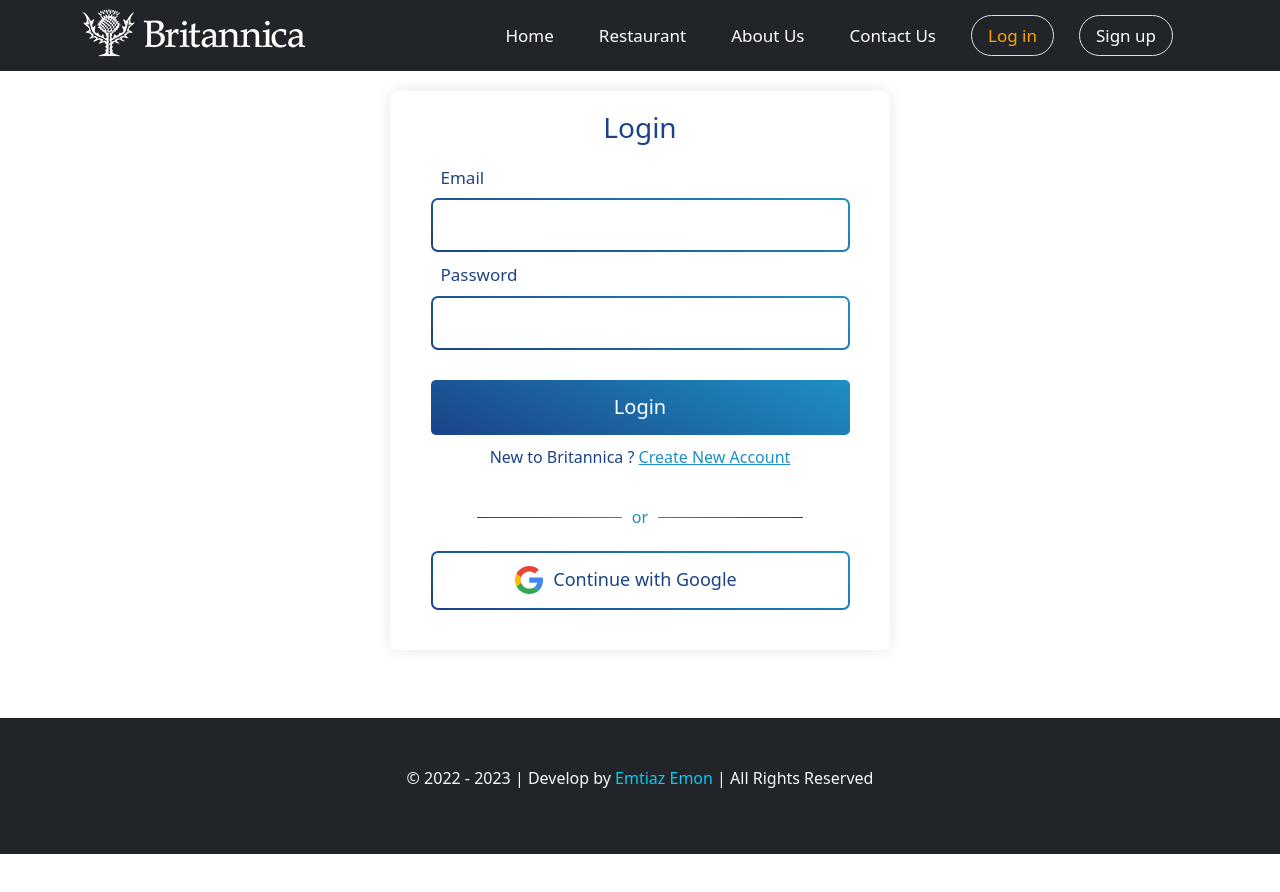
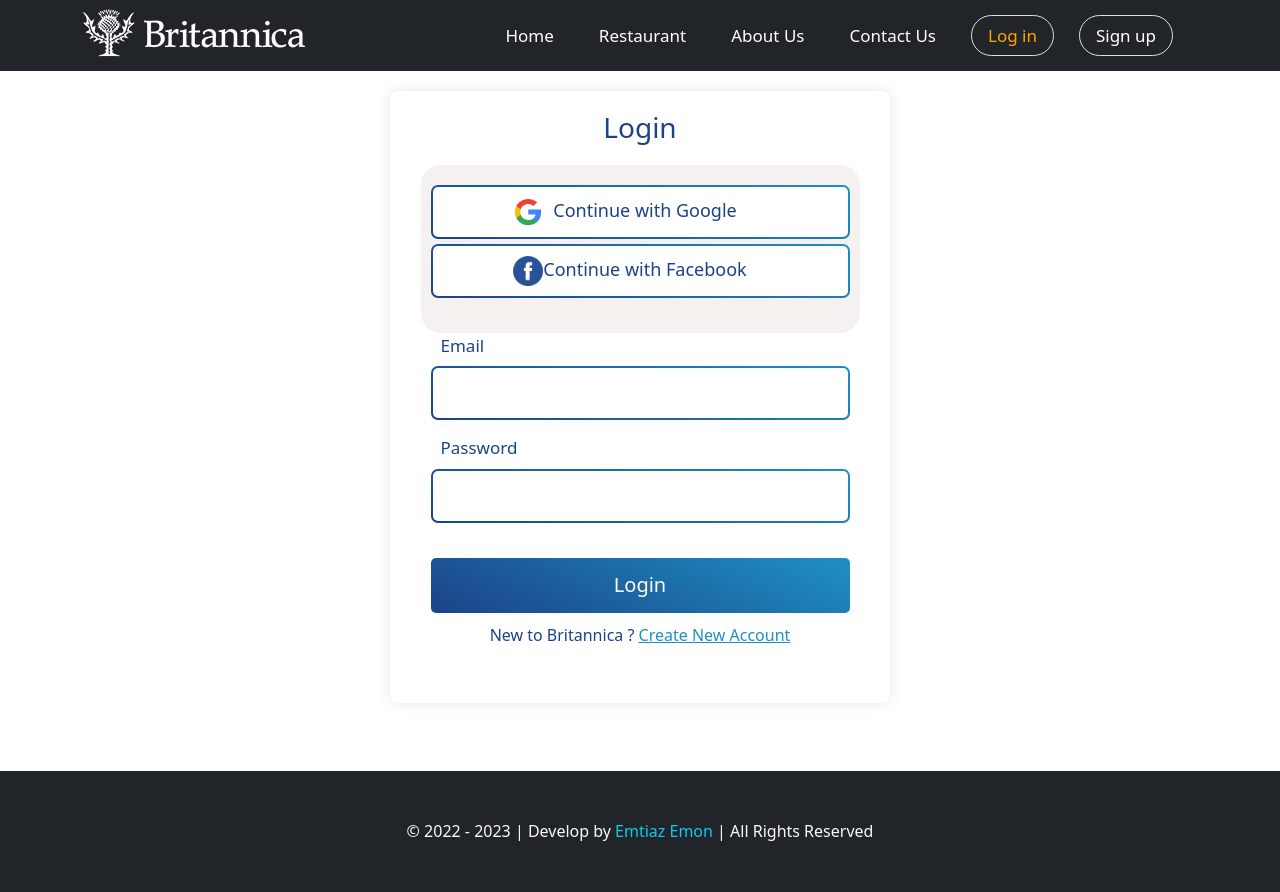
Before and after one commit to EmtiazHossainE2/our-mealdb, a React (Create React App) app: page /log-in in a window 1280 px wide. Shown: the top 892 px of the page. Before the commit the page ends 854 px from the top, so only its background shows below. Built offline with nearby package versions, Linux system fonts and the light colour scheme; no server answers.

Commit message:
error handle

```diff
--- a/package.json
+++ b/package.json
@@ -13,6 +13,7 @@
     "react-bootstrap": "^2.2.2",
     "react-dom": "^18.0.0",
     "react-hot-toast": "^2.2.0",
+    "react-icons": "^4.3.1",
     "react-router-dom": "6",
     "react-scripts": "5.0.0",
     "recharts": "^2.1.9",
--- a/src/Pages/Login/AuthForm.css
+++ b/src/Pages/Login/AuthForm.css
@@ -36,6 +36,7 @@
 }
 
 .input-wrapper {
+    margin-bottom: 5px;
     padding: 2px;
     border-radius: 7px;
     background: #1b4388;
@@ -69,7 +70,7 @@
 }
 
 .google-auth {
-    height: 55px;
+    height: 50px;
     width: 415px;
     background-color: #fff;
     border-radius: 5px;
@@ -139,3 +140,10 @@
     color: red;
     font-size: 15px;
 }
+
+
+.third-party {
+    background-color: rgb(245, 241, 241);
+    padding: 20px 10px 30px 10px;
+    border-radius: 20px;
+}
--- a/src/Pages/Login/Login.js
+++ b/src/Pages/Login/Login.js
@@ -1,10 +1,12 @@
 import "./AuthForm.css";
 import GoogleLogo from "../../images/google.svg";
+import FacebookLogo from "../../images/facebook.png";
 import { useNavigate } from "react-router-dom";
 import { auth } from "../../firebase.init";
 import { GoogleAuthProvider, signInWithEmailAndPassword, signInWithPopup } from "firebase/auth";
 import { useState } from "react";
 import toast from "react-hot-toast";
+import { AiOutlineExclamationCircle } from "react-icons/ai";
 
 
 
@@ -94,20 +96,34 @@ const Login = () => {
         <div className='auth-form-container '>
             <div className='auth-form'>
                 <h3>Login</h3>
+                <div className="third-party">
+                    <div className='input-wrapper'>
+                        <button className='google-auth' onClick={handleGoogleSignIn}>
+                            <img style={{ width: '30px', height: '30px' }} src={GoogleLogo} alt='' />
+                            <p> Continue with Google </p>
+                        </button>
+                    </div>
+                    <div className='input-wrapper'>
+                        <button className='google-auth' onClick={handleGoogleSignIn}>
+                            <img style={{ width: '30px', height: '30px' }} src={FacebookLogo} alt='' />
+                            <p> Continue with Facebook </p>
+                        </button>
+                    </div>
+                </div>
                 <form onSubmit={handleLogIn}>
                     <div className='input-field'>
                         <label htmlFor='email'>Email</label>
                         <div className='input-wrapper' >
                             <input type='text' onBlur={handleEmail} name='email' id='email' />
                         </div>
-                        {email?.error && <p className="error">{email.error}</p>}
+                        {email?.error && <p className="error"> <AiOutlineExclamationCircle /> {email.error}</p>}
                     </div>
                     <div className='input-field'>
                         <label htmlFor='password'>Password</label>
                         <div className='input-wrapper' >
                             <input type='password' onBlur={handlePassword} name='password' id='password' />
                         </div>
-                        {password?.error && <p className="error">{password.error}</p>}
+                        {password?.error && <p className="error"><AiOutlineExclamationCircle /> {password.error}</p>}
 
                     </div>
                     <button type='submit' className='auth-form-submit' >
@@ -118,17 +134,6 @@ const Login = () => {
                     New to Britannica ?{" "}
                     <span onClick={() => navigate("/sign-up")}>Create New Account</span>
                 </p>
-                <div className='horizontal-divider'>
-                    <div className='line-left' />
-                    <p>or</p>
-                    <div className='line-right' />
-                </div>
-                <div className='input-wrapper'>
-                    <button className='google-auth' onClick={handleGoogleSignIn}>
-                        <img src={GoogleLogo} alt='' />
-                        <p> Continue with Google </p>
-                    </button>
-                </div>
             </div>
         </div>
     );
--- a/src/Pages/Signup/Signup.js
+++ b/src/Pages/Signup/Signup.js
@@ -1,9 +1,11 @@
 import React, { useState } from "react";
 import { useNavigate } from "react-router-dom";
 import GoogleLogo from "../../images/google.svg";
+import FacebookLogo from "../../images/facebook.png";
 import { auth } from "../../firebase.init";
 import { createUserWithEmailAndPassword, GoogleAuthProvider, signInWithPopup } from "firebase/auth";
 import toast from "react-hot-toast";
+import { AiOutlineExclamationCircle } from "react-icons/ai";
 
 const Signup = () => {
     const navigate = useNavigate();
@@ -119,7 +121,7 @@ const Signup = () => {
                                 name='email'
                                 id='email' />
                         </div>
-                        {email?.error && <p className="error">{email.error}</p>}
+                        {email?.error && <p className="error"><AiOutlineExclamationCircle /> {email.error}</p>}
                     </div>
                     <div className='input-field'>
                         <label htmlFor='password'>Password</label>
@@ -130,7 +132,7 @@ const Signup = () => {
                                 name='password'
                                 id='password' />
                         </div>
-                        {password?.error && <p className="error">{password.error}</p>}
+                        {password?.error && <p className="error"><AiOutlineExclamationCircle /> {password.error}</p>}
                     </div>
                     <div className='input-field'>
                         <label htmlFor='confirm-password'>Confirm Password</label>
@@ -142,7 +144,7 @@ const Signup = () => {
                                 id='confirm-password'
                             />
                         </div>
-                        {confirmPassword?.error && <p className="error">{confirmPassword.error}</p>}
+                        {confirmPassword?.error && <p className="error"><AiOutlineExclamationCircle /> {confirmPassword.error}</p>}
                     </div>
                     <button type='submit' className='auth-form-submit'>
                         Sign Up
@@ -157,11 +159,19 @@ const Signup = () => {
                     <p>or</p>
                     <div className='line-right' />
                 </div>
-                <div className='input-wrapper'>
-                    <button className='google-auth' onClick={handleGoogleSignIn}>
-                        <img src={GoogleLogo} alt='' />
-                        <p> Continue with Google </p>
-                    </button>
+                <div className="third-party">
+                    <div className='input-wrapper'>
+                        <button className='google-auth' onClick={handleGoogleSignIn}>
+                            <img style={{ width: '30px', height: '30px' }} src={GoogleLogo} alt='' />
+                            <p> Continue with Google </p>
+                        </button>
+                    </div>
+                    <div className='input-wrapper'>
+                        <button className='google-auth' onClick={handleGoogleSignIn}>
+                            <img style={{ width: '30px', height: '30px' }} src={FacebookLogo} alt='' />
+                            <p> Continue with Facebook </p>
+                        </button>
+                    </div>
                 </div>
             </div>
         </div>
```
Also changed, not shown: src/images/facebook.png (added), 1 other file (tests, documents, lock files or other folders).
